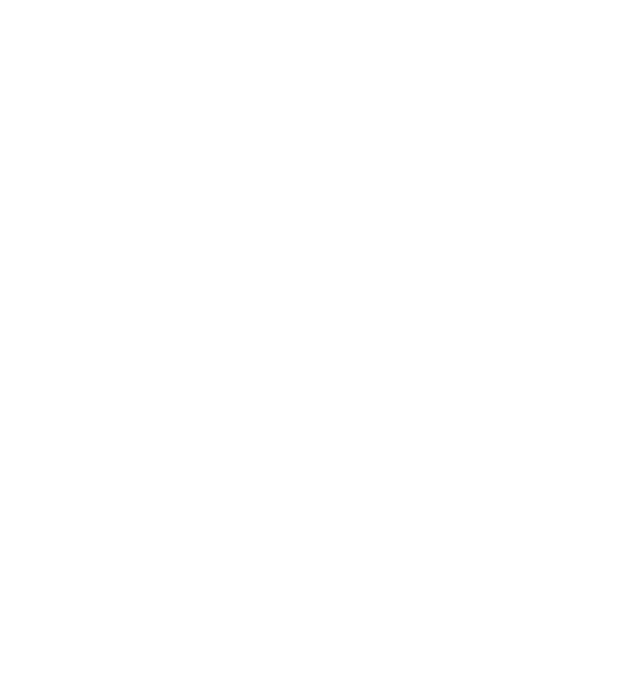
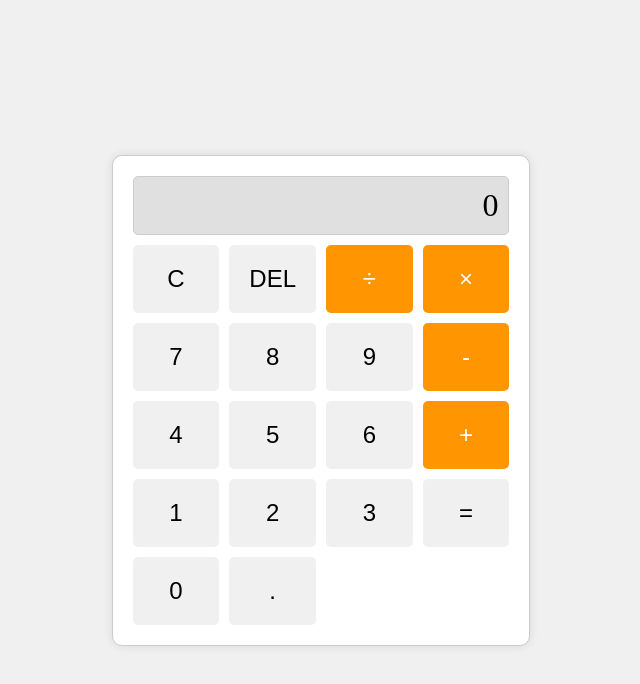
Before and after one commit to Chirag-Tiwari/CodeSoft-Project, a plain HTML site: page level-1/calculator/index.html in a window 1280 px wide. Shown: the whole page, without its empty margins (319-959 px from the left). Drawn offline with Linux system fonts and the light colour scheme.

Commit message:
created calculator and added styles and functionality

```diff
--- a/level-1/calculator/index.html
+++ b/level-1/calculator/index.html
@@ -3,7 +3,33 @@
   <head>
     <meta charset="UTF-8" />
     <meta name="viewport" content="width=device-width, initial-scale=1.0" />
-    <title>Document</title>
+    <title>Calculator</title>
+    <link rel="stylesheet" href="style.css" />
   </head>
-  <body></body>
+  <body>
+    <div class="calculator">
+      <div class="display" id="display">0</div>
+      <div class="buttons">
+        <button class="btn" id="clear">C</button>
+        <button class="btn" id="delete">DEL</button>
+        <button class="btn operator" id="divide">÷</button>
+        <button class="btn operator" id="multiply">×</button>
+        <button class="btn" id="seven">7</button>
+        <button class="btn" id="eight">8</button>
+        <button class="btn" id="nine">9</button>
+        <button class="btn operator" id="subtract">-</button>
+        <button class="btn" id="four">4</button>
+        <button class="btn" id="five">5</button>
+        <button class="btn" id="six">6</button>
+        <button class="btn operator" id="add">+</button>
+        <button class="btn" id="one">1</button>
+        <button class="btn" id="two">2</button>
+        <button class="btn" id="three">3</button>
+        <button class="btn" id="equals">=</button>
+        <button class="btn" id="zero">0</button>
+        <button class="btn" id="decimal">.</button>
+      </div>
+    </div>
+    <script src="script.js"></script>
+  </body>
 </html>
--- a/level-1/calculator/script.js
+++ b/level-1/calculator/script.js
@@ -0,0 +1,41 @@
+const display = document.getElementById("display");
+const buttons = document.querySelectorAll(".btn");
+let currentInput = "";
+let previousInput = "";
+let operator = "";
+
+buttons.forEach((button) => {
+  button.addEventListener("click", () => {
+    const value = button.textContent;
+
+    if (button.id === "clear") {
+      currentInput = "";
+      previousInput = "";
+      operator = "";
+      display.textContent = "0";
+    } else if (button.id === "delete") {
+      currentInput = currentInput.slice(0, -1);
+      display.textContent = currentInput || "0";
+    } else if (button.id === "equals") {
+      if (currentInput && previousInput && operator) {
+        try {
+          currentInput = eval(`${previousInput}${operator}${currentInput}`);
+          display.textContent = currentInput;
+          previousInput = "";
+          operator = "";
+        } catch (error) {
+          display.textContent = "Error";
+        }
+      }
+    } else if (button.classList.contains("operator")) {
+      if (currentInput) {
+        operator = value === "×" ? "*" : value === "÷" ? "/" : value;
+        previousInput = currentInput;
+        currentInput = "";
+      }
+    } else {
+      currentInput += value;
+      display.textContent = currentInput;
+    }
+  });
+});
--- a/level-1/calculator/style.css
+++ b/level-1/calculator/style.css
@@ -0,0 +1,50 @@
+body {
+  display: flex;
+  justify-content: center;
+  align-items: center;
+  height: 100vh;
+  background-color: #f0f0f0;
+  margin: 0;
+}
+
+.calculator {
+  border: 1px solid #ccc;
+  border-radius: 10px;
+  padding: 20px;
+  background-color: #fff;
+  box-shadow: 0 0 10px rgba(0, 0, 0, 0.1);
+}
+
+.display {
+  font-size: 2em;
+  margin-bottom: 10px;
+  padding: 10px;
+  border: 1px solid #ccc;
+  border-radius: 5px;
+  text-align: right;
+  background-color: #e0e0e0;
+}
+
+.buttons {
+  display: grid;
+  grid-template-columns: repeat(4, 1fr);
+  gap: 10px;
+}
+
+.btn {
+  padding: 20px;
+  font-size: 1.5em;
+  border: none;
+  border-radius: 5px;
+  background-color: #f0f0f0;
+  cursor: pointer;
+}
+
+.btn.operator {
+  background-color: #ff9500;
+  color: #fff;
+}
+
+.btn:active {
+  background-color: #ddd;
+}
```
